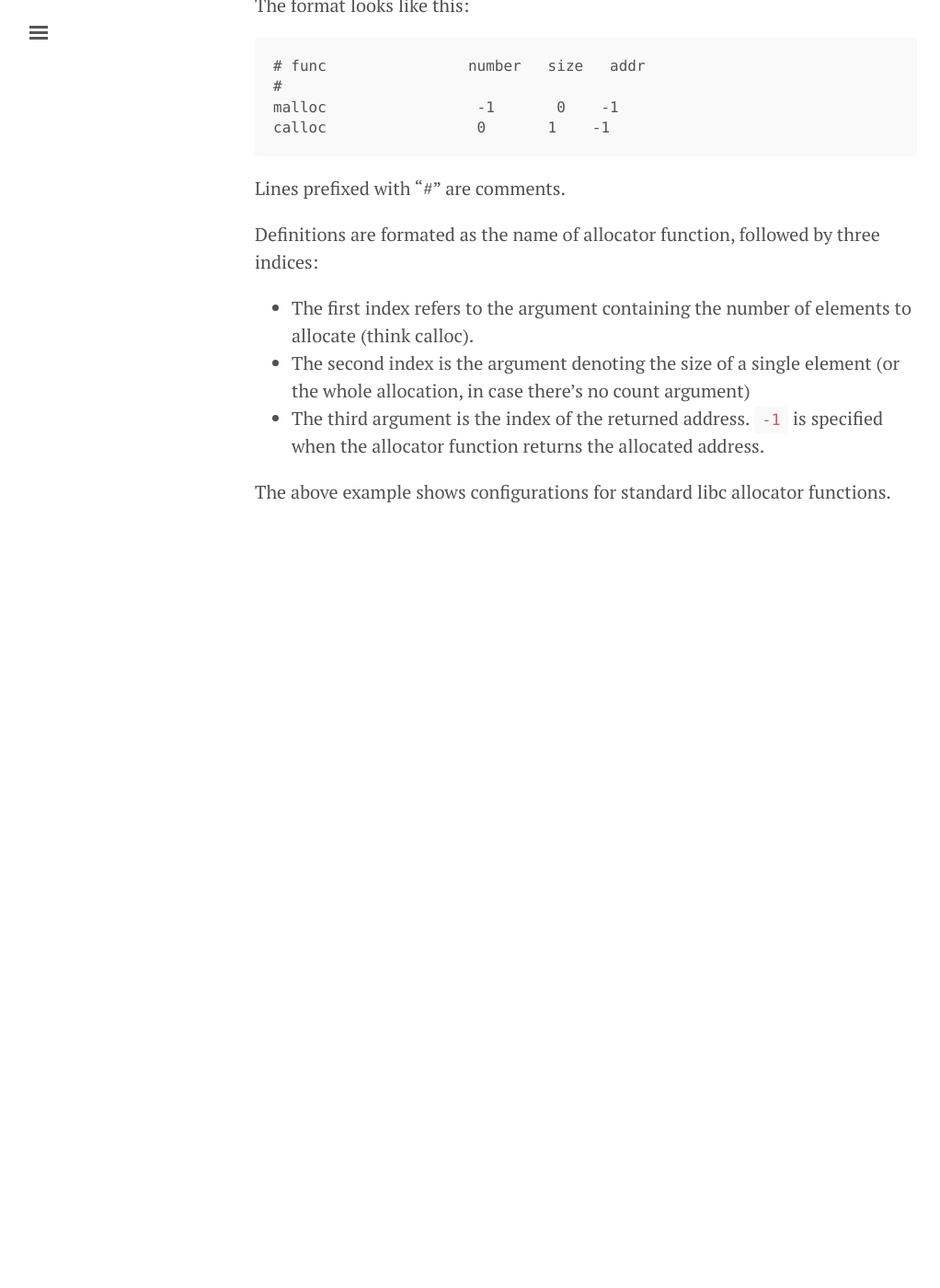
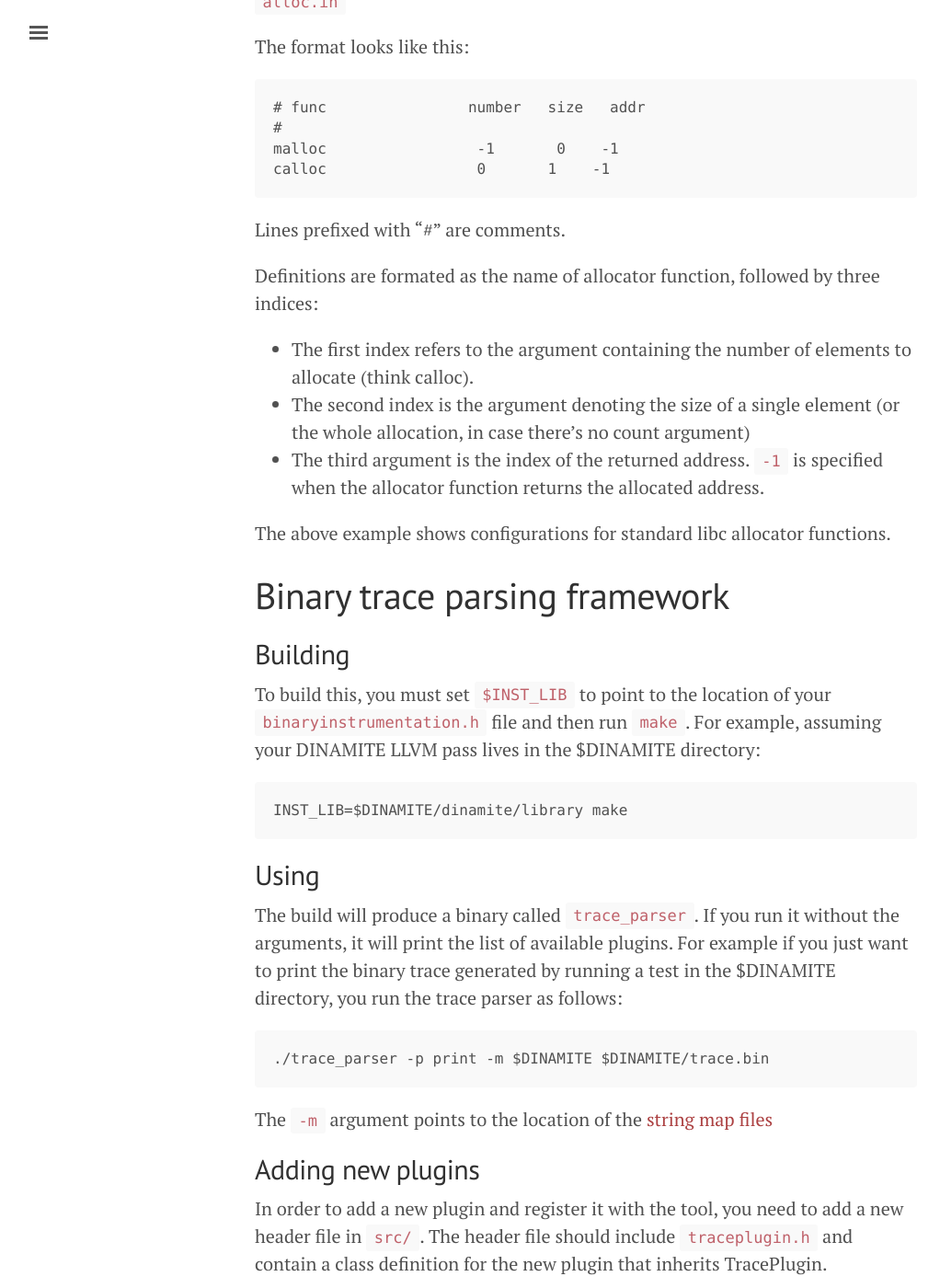
Before and after one commit to dinamite-toolkit/dinamite-toolkit.github.io, a Jekyll site: the page built from _pages/user_guide.md, in a window 1280 px wide and 1400 px high, scrolled down 8382 px. Shown: the whole window at 92% size, without its empty margins (3-1025 px from the left). Built offline with Jekyll 4.4.1, drawn with Linux system fonts in a browser that asks for light colours; before the commit the page ends 9012 px from its top, so only the background shows below that; some of the changed text lies outside the part shown.

Commit message:
bintrace toolkit writeup

````diff
--- a/_pages/user_guide.md
+++ b/_pages/user_guide.md
@@ -17,6 +17,10 @@
 #### [Logging libraries](#logging-libraries)
 
 #### [Allocator definitions](#alloc-defs)
+
+#### [Binary trace parsing framework](#trace-parsing)
+
+
 <hr>
 
 # <a name="instrumentation-filtering"></a> Instrumentation filtering
@@ -295,3 +299,78 @@
     allocated address.
 
 The above example shows configurations for standard libc allocator functions.
+
+
+
+# <a name="trace-parsing"></a> Binary trace parsing framework
+
+## Building
+
+To build this, you must set `$INST_LIB` to point to the location of your `binaryinstrumentation.h` file and then run `make`. For example, assuming your DINAMITE LLVM pass lives in the $DINAMITE directory:
+
+    INST_LIB=$DINAMITE/dinamite/library make
+
+## Using
+
+The build will produce a binary called `trace_parser`. If you run it without the arguments, it will print the list of available plugins. For example if you just want to print the binary trace generated by running a test in the $DINAMITE directory, you run the trace parser as follows:
+
+    ./trace_parser -p print -m $DINAMITE $DINAMITE/trace.bin
+
+The `-m` argument points to the location of the [string map files](#string-maps)
+
+## Adding new plugins
+
+In order to add a new plugin and register it with the tool, you need to add a new header file in `src/`.
+The header file should include `traceplugin.h` and contain a class definition for the new plugin that inherits TracePlugin.
+
+The general template should look something like this:
+
+```
+#include "traceplugin.h"
+
+class NewPlugin : TracePlugin {
+    public:
+        PrintPlugin() : TracePlugin("plugin_name") { // change plugin_name into whatever you want to use to invoke your plugin
+        }
+
+        void processLog(logentry *log) {
+            // your processing code goes here
+        }
+
+        void finalize() {
+            // this gets called when we go through the entire log file
+        }
+
+        void passArgs(char *args) {
+
+        }
+
+};
+
+static NewPlugin registerMyPlugin;  // this line is necessary for registering the plugin properly.
+
+```
+
+You also need to include the new header file in `main.cpp` for it to get built.
+
+## Name maps
+
+Our LLVM instrumentation tool emits JSON files with dictionaries that map numerical IDs to strings, used when tagging logs with variable, file, function and type names. This trace parser supports loading those maps and using them directly in any new plugin.
+
+Your plugin will inherit the property `NameMaps *nmaps` from the `TracePlugin` base class. `NameMaps` provides the following functions each returning a **pointer** to std::string containing the name (to avoid needless copying on each read log):
+
+```
+string *getVariable(int idx)
+string *getType(int idx)
+string *getFile(int idx)
+string *getFunction(int idx)
+
+```
+
+To properly load the maps, put the JSON files in the same directory and pass the path to it to the `-m` option parameter when running the tool.
+
+## Plugin arguments
+
+You can use `-a <argument_string>` option to pass arguments to the invoked plugin. This is used for setting up parameters, and your plugin should handle the behaviour in the `void passArgs(char *)` method.
+
+If your argument string has spaces in it, you must wrap it in quotes (`"arg string"`)
````
